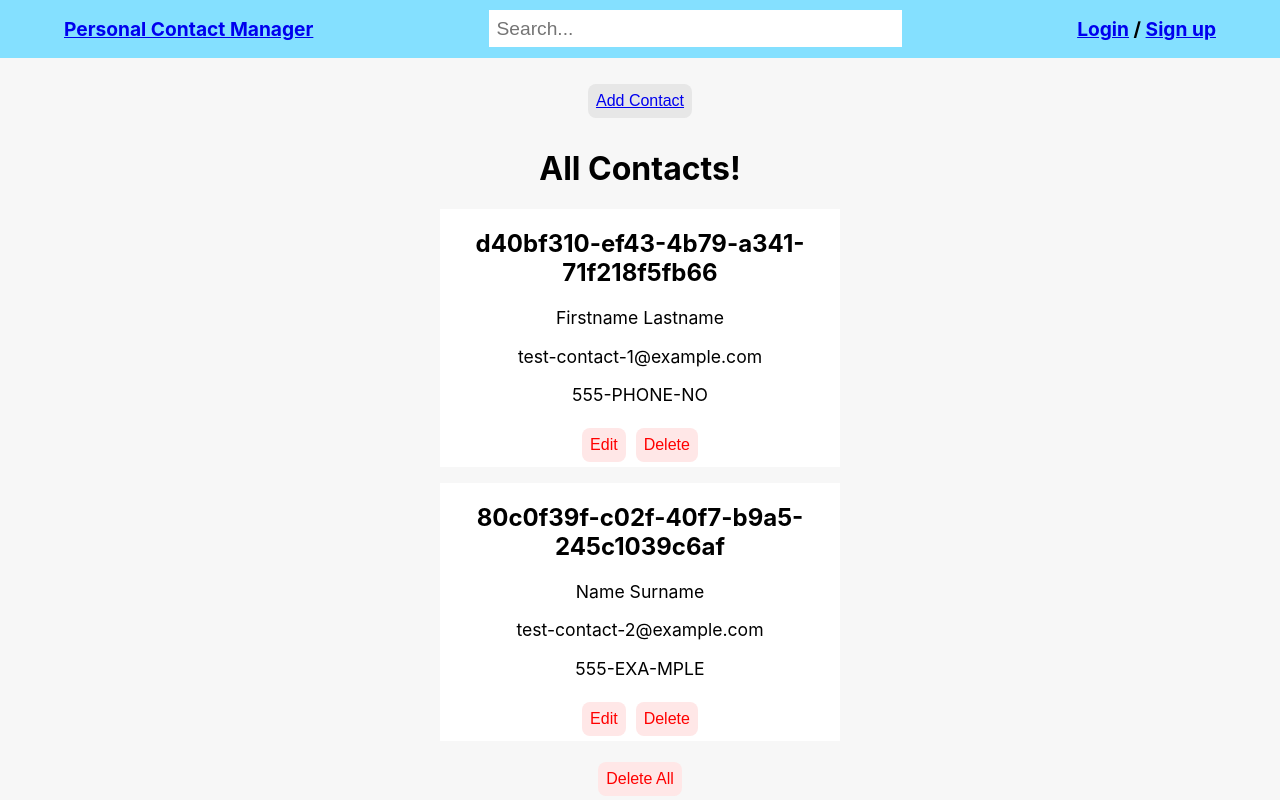
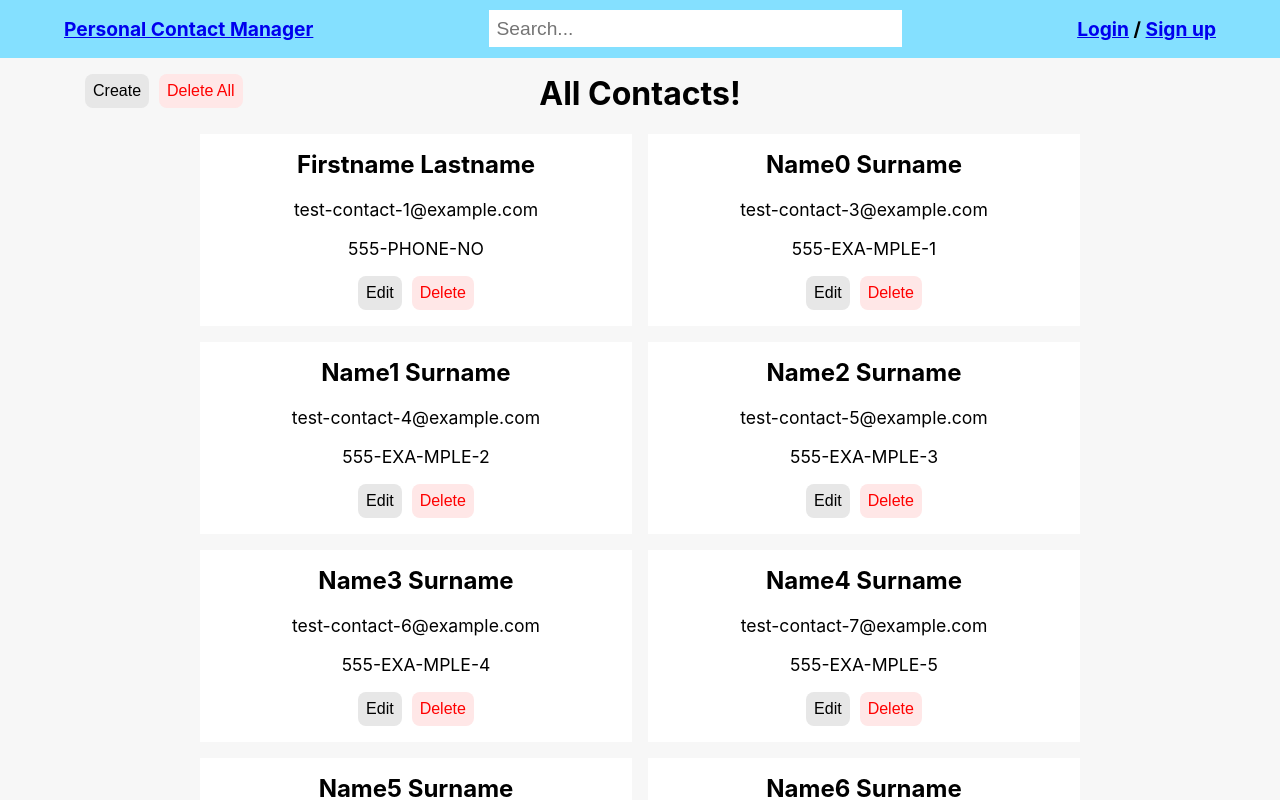
Before and after one commit to Luislfdms/Project1-COP4331C, a React (Create React App) app in the folder front-end/: page /contacts in a window 1280 px wide. Shown: the top 800 px of the page. Built offline with nearby package versions, Linux system fonts and the light colour scheme.

Commit message:
improve contact list appearance

```diff
--- a/front-end/src/App.css
+++ b/front-end/src/App.css
@@ -61,7 +61,7 @@
 button {
   border: 0;
   padding: 8px;
-  margin: 10px 0;
+  margin: 0 5px;
   border-radius: 8px;
   cursor: pointer;
   font-size: 1em;
@@ -70,20 +70,49 @@ button {
 button.destructive {
   color: red;
   background-color: #ffe7e7;
-  margin: 5px;
+}
+button:disabled {
+  cursor: default;
+  color: #888;
+  background-color: #eaeaea;
+}
+button.destructive:disabled {
+  color: #f77;
+  background-color: #ffeaea;
 }
 
-
-.contact-list {
+.contact-list-buttons-fix {
+  height: 1em;
+}
+@media (min-width: 45rem) {
+  .contact-list-buttons:not(:empty) {
+    float: left;
+    width: 11em;
+    text-align: left;
+    margin-left: 5vw;
+  }
+  .contact-list-buttons:not(:empty) + .contact-list-buttons-fix {
+    float: right;
+    width: 11em;
+    margin-right: 5vw;
+    height: 3em;
+  }
+}
+.contact-list-title, .contact-preview h2 {
+  margin-top: 0;
+}
+.contact-list-body {
   display: flex;
-  flex-direction: column;
-  align-items: center;
+  gap: 1em;
+  flex-wrap: wrap;
+  justify-content: center;
 }
 .contact-preview {
   background-color: white;
-  width: 400px;
-  margin-bottom: 1em;
+  width: 25em;
+  padding: 1em;
 }
 .contact-preview p {
   font-size: 1.1em;
+  word-wrap: break-word;
 }
--- a/front-end/src/Components/ContactList.js
+++ b/front-end/src/Components/ContactList.js
@@ -1,18 +1,25 @@
-const ContactList = ({contacts, title,handleDelete, handleEdit}) => {
+const ContactList = ({contacts, title, handleDelete, handleEdit, handleDeleteAll=null, handleCreate=null}) => {
     return (
         <div className="contact-list">
-            <h1>{title}</h1>
-            {contacts && contacts.map((contact) => (//maps each item in contacts based on 'id'
-                <div className="contact-preview" key = {contact.id}>
-                    <h2>{contact.userID}</h2>
-                    <p>{contact.firstName} {contact.lastName}</p>
-                    <p>{contact.email}</p>
-                    <p>{contact.phoneNumber}</p>
-                    <button className="destructive" onClick={handleEdit}>Edit</button>
-                    <button className="destructive" onClick={handleDelete}>Delete</button>
+            <div className="contact-list-header">
+                <div className="contact-list-buttons">
+                    {handleCreate && <button onClick={handleCreate}>Create</button>}
+                    {handleDeleteAll && <button className="destructive" onClick={handleDeleteAll} disabled={!contacts?.length}>Delete All</button>}
                 </div>
-            ))}
-            <button className="destructive" onClick={handleDelete}>Delete All</button>
+                <div className="contact-list-buttons-fix" />
+                <h1 className="contact-list-title">{title}</h1>
+            </div>
+            <div className="contact-list-body">
+                {contacts?.length ? contacts.map((contact) => (//maps each item in contacts based on 'id'
+                    <div className="contact-preview" key = {contact.id}>
+                        <h2>{contact.firstName} {contact.lastName}</h2>
+                        <p>{contact.email}</p>
+                        <p>{contact.phoneNumber}</p>
+                        <button onClick={() => handleEdit(contact.id)}>Edit</button>
+                        <button className="destructive" onClick={() => handleDelete(contact.id)}>Delete</button>
+                    </div>
+                )) : "(No contacts yet.)"}
+            </div>
         </div>
      );
 }
--- a/front-end/src/Pages/Contacts.js
+++ b/front-end/src/Pages/Contacts.js
@@ -11,6 +11,11 @@ const Contacts = () => {
         setContacts(newContacts);
         //need to find a way to post new updated list to database
     }
+    const handleDeleteAll = () => {
+        const newContacts = []
+        setContacts(newContacts);
+        // same deal here
+    }
 
     const handleEditContact = () =>{
 
@@ -21,7 +26,7 @@ const Contacts = () => {
 
     const fetchUserData = () => {
         if (DEBUG)
-            setContacts([{userID: "d40bf310-ef43-4b79-a341-71f218f5fb66", firstName: "Firstname", lastName: "Lastname", email: "test-contact-1@example.com", phoneNumber: "555-PHONE-NO"}, {userID: "80c0f39f-c02f-40f7-b9a5-245c1039c6af", firstName: "Name", lastName: "Surname", email: "test-contact-2@example.com", phoneNumber: "555-EXA-MPLE"}]);
+            setContacts([{id: "test-1", firstName: "Firstname", lastName: "Lastname", email: "test-contact-1@example.com", phoneNumber: "555-PHONE-NO"}, ...Array.from({length: 9}, (_, i)=>({id: `test-${i+3}`, firstName: `Name${i}`, lastName: "Surname", email: `test-contact-${i+3}@example.com`, phoneNumber: `555-EXA-MPLE-${i+1}`})), {id: "test-99", firstName: "Name", lastName: "Surname", email: `test-contact-${"9".repeat(99)}@example.com`, phoneNumber: "555-EXA-MPLE"}]);
         else
         fetch(/*database endoint*/)// need db endpoint to fetch data in db
         .then(res => {
@@ -38,8 +43,7 @@ const Contacts = () => {
 
     return (
         <div className="contacts">
-            <button> <a href="/create">Add Contact</a></button>
-            {contacts && <ContactList contacts = {contacts} title = "All Contacts!" handleDelete={handleDelete} handleEdit={handleEditContact}/>}
+            <ContactList contacts = {contacts} title = "All Contacts!" handleDelete={handleDelete} handleEdit={handleEditContact} handleCreate={handleAddContact} handleDeleteAll={handleDeleteAll}/>
         </div>
     );
 }
--- a/front-end/src/Pages/SearchResults.js
+++ b/front-end/src/Pages/SearchResults.js
@@ -1,5 +1,5 @@
 const SearchResults = () => {
-    return (  );
+    return ( <></> );
 }
 
 export default SearchResults;
```
